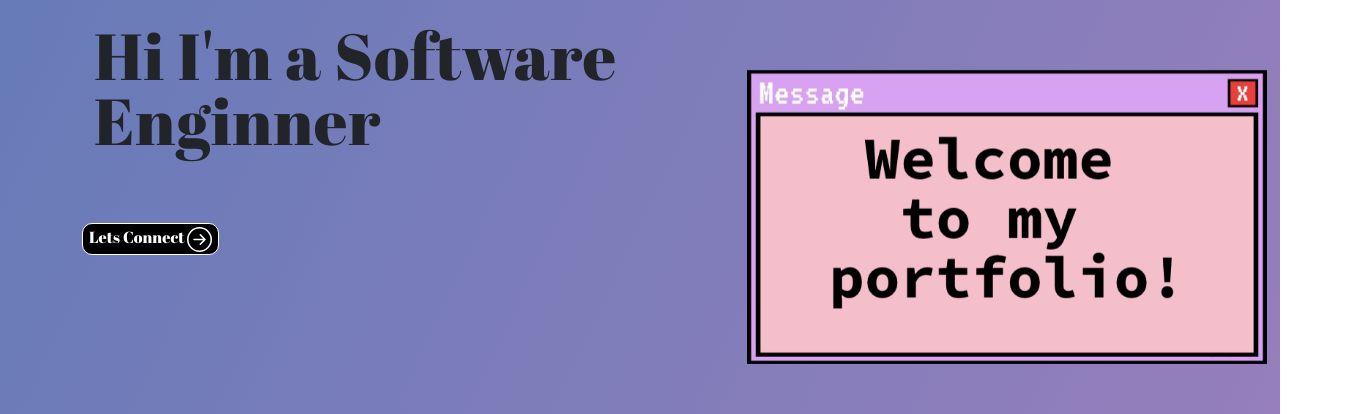
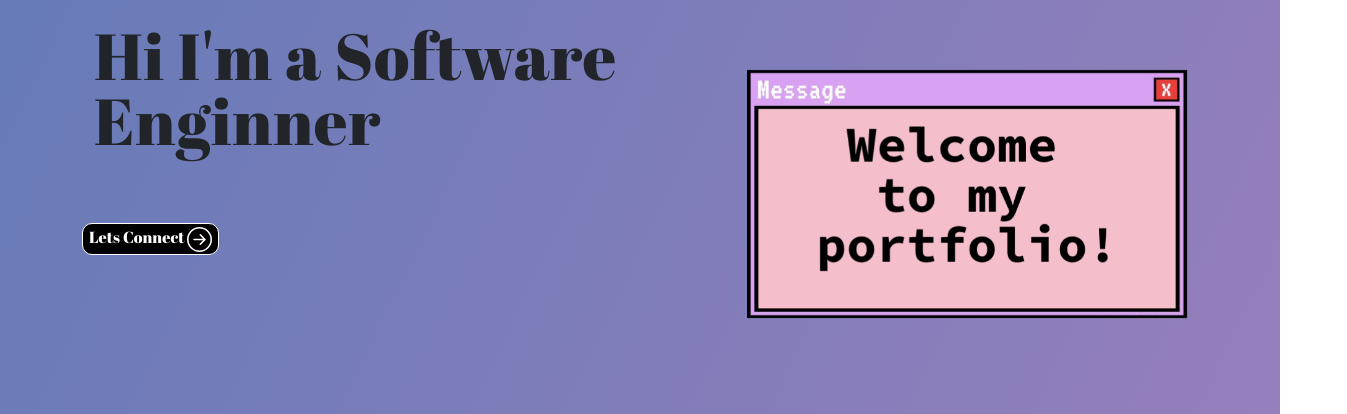
Before and after one commit to ddanieela1/portfolio-c, a React (Vite) app: page / in a window 1280 px wide. Shown: the part 207-621 px from the top of the page, 1347 px wide, since content can reach past the window. Built offline with nearby package versions, Linux system fonts and the light colour scheme.

Commit message:
updated banner css

```diff
--- a/src/App.css
+++ b/src/App.css
@@ -329,8 +329,8 @@ border-right: 0.08em solid #666;
 .window {
   z-index: 1;
   position:absolute;
-  width: 600px;
-  padding-right: 80px;
+  width: 500px;
+  padding-right: 60px;
   margin-top: -50px;
 
 
```
